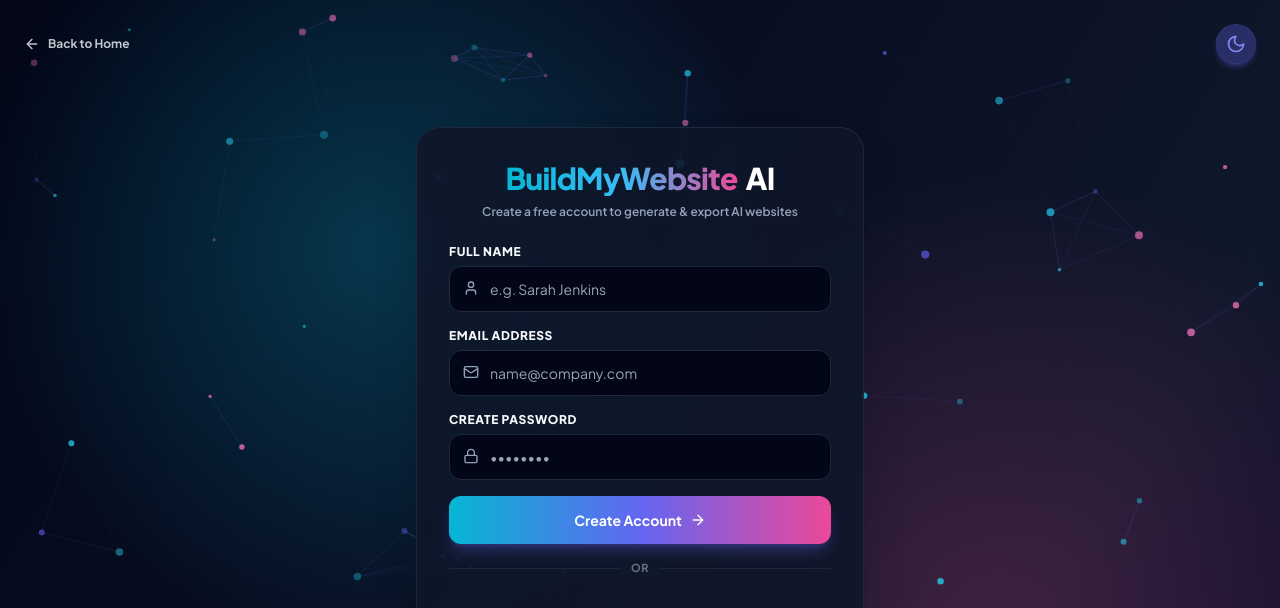
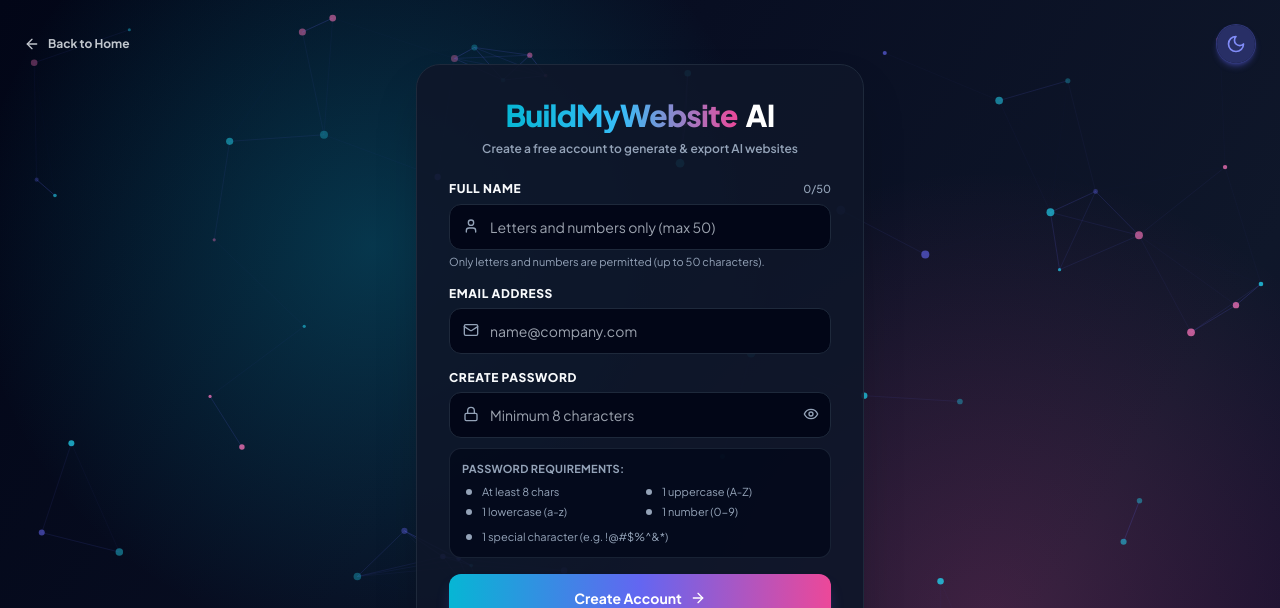
Before and after one commit to ayushchaubey85320-ai/BuildMyWebsiteAI, a React (Vite) app in the folder frontend/: page /signup in a window 1280 px wide. Shown: the top 608 px of the page. Built offline with nearby package versions, Linux system fonts and the light colour scheme; no server answers.

Commit message:
feat(auth): enforce alphanumeric max 50 chars for full name and strict 8+ char password complexity (upper, lower, number, special)

```diff
--- a/frontend/src/pages/Signup.jsx
+++ b/frontend/src/pages/Signup.jsx
@@ -1,7 +1,10 @@
 import React, { useState, useEffect } from 'react';
 import { Link, useNavigate } from 'react-router-dom';
 import { motion } from 'framer-motion';
-import { Sparkles, Mail, Lock, User, ArrowRight, Loader2, AlertCircle, ArrowLeft } from 'lucide-react';
+import {
+  Mail, Lock, User, ArrowRight, Loader2, AlertCircle, ArrowLeft,
+  Check, X, Eye, EyeOff
+} from 'lucide-react';
 import api from '../api';
 import AnimatedBackground from '../components/AnimatedBackground';
 import ThemeToggle from '../components/ThemeToggle';
@@ -13,6 +16,7 @@
   const [fullName, setFullName] = useState('');
   const [email, setEmail] = useState('');
   const [password, setPassword] = useState('');
+  const [showPassword, setShowPassword] = useState(false);
   const [loading, setLoading] = useState(false);
   const [error, setError] = useState('');
 
@@ -69,15 +73,76 @@
     }
   };
 
+  // Full name input handler: letters, numbers and spaces only, max 50 chars
+  const handleFullNameChange = (e) => {
+    const inputVal = e.target.value;
+    // Strip any character that is not a letter, number, or space
+    const filtered = inputVal.replace(/[^a-zA-Z0-9 ]/g, '').slice(0, 50);
+    setFullName(filtered);
+    if (error && error.includes('Full Name')) {
+      setError('');
+    }
+  };
+
+  // Password criteria calculations
+  const passCriteria = {
+    minLength: password.length >= 8,
+    hasLower: /[a-z]/.test(password),
+    hasUpper: /[A-Z]/.test(password),
+    hasNumber: /[0-9]/.test(password),
+    hasSpecial: /[^a-zA-Z0-9]/.test(password),
+  };
+
+  const strengthCount = Object.values(passCriteria).filter(Boolean).length;
+  const isPasswordValid = strengthCount === 5;
+
   const handleSignupSubmit = async (e) => {
     e.preventDefault();
+    setError('');
+
+    // 1. Full name validation
+    const trimmedName = fullName.trim();
+    if (!trimmedName) {
+      setError('Please enter your full name.');
+      return;
+    }
+    if (trimmedName.length > 50) {
+      setError('Full name cannot exceed 50 characters.');
+      return;
+    }
+    if (!/^[a-zA-Z0-9 ]+$/.test(trimmedName)) {
+      setError('Full name can only contain letters, numbers, and spaces.');
+      return;
+    }
+
+    // 2. Password validation
+    if (!passCriteria.minLength) {
+      setError('Password must be at least 8 characters long.');
+      return;
+    }
+    if (!passCriteria.hasLower) {
+      setError('Password must contain at least 1 lowercase letter (a-z).');
+      return;
+    }
+    if (!passCriteria.hasUpper) {
+      setError('Password must contain at least 1 uppercase letter (A-Z).');
+      return;
+    }
+    if (!passCriteria.hasNumber) {
+      setError('Password must contain at least 1 number (0-9).');
+      return;
+    }
+    if (!passCriteria.hasSpecial) {
+      setError('Password must contain at least 1 special character (e.g. !@#$%^&*).');
+      return;
+    }
+
     setLoading(true);
-    setError('');
 
     try {
       const resp = await api.post('/auth/signup', {
-        full_name: fullName,
-        email,
+        full_name: trimmedName,
+        email: email.trim().toLowerCase(),
         password
       });
 
@@ -145,18 +210,25 @@
 
           {/* Signup Form */}
           <form onSubmit={handleSignupSubmit} className="space-y-4">
+            {/* Full Name Input */}
             <div>
-              <label className="block text-xs font-extrabold uppercase tracking-wider mb-1.5" style={{ color: isLight ? '#0f172a' : '#f8fafc' }}>
-                Full Name
-              </label>
+              <div className="flex items-center justify-between mb-1.5">
+                <label className="text-xs font-extrabold uppercase tracking-wider" style={{ color: isLight ? '#0f172a' : '#f8fafc' }}>
+                  Full Name
+                </label>
+                <span className={`text-[11px] font-medium ${fullName.length === 50 ? 'text-amber-500 font-bold' : isLight ? 'text-slate-500' : 'text-slate-400'}`}>
+                  {fullName.length}/50
+                </span>
+              </div>
               <div className="relative">
                 <User className="absolute left-3.5 top-3.5 w-4 h-4 text-slate-400" />
                 <input
                   type="text"
                   required
-                  placeholder="e.g. Sarah Jenkins"
+                  maxLength={50}
+                  placeholder="Letters and numbers only (max 50)"
                   value={fullName}
-                  onChange={(e) => setFullName(e.target.value)}
+                  onChange={handleFullNameChange}
                   className={`w-full pl-10 pr-4 py-3 rounded-xl border focus:outline-none transition text-sm ${
                     isLight
                       ? 'bg-slate-50 border-slate-300 text-slate-900 focus:border-indigo-600'
@@ -164,8 +236,12 @@
                   }`}
                 />
               </div>
+              <p className={`text-[11px] mt-1 ${isLight ? 'text-slate-500' : 'text-slate-400'}`}>
+                Only letters and numbers are permitted (up to 50 characters).
+              </p>
             </div>
 
+            {/* Email Address Input */}
             <div>
               <label className="block text-xs font-extrabold uppercase tracking-wider mb-1.5" style={{ color: isLight ? '#0f172a' : '#f8fafc' }}>
                 Email Address
@@ -187,24 +263,80 @@
               </div>
             </div>
 
+            {/* Create Password Input */}
             <div>
-              <label className="block text-xs font-extrabold uppercase tracking-wider mb-1.5" style={{ color: isLight ? '#0f172a' : '#f8fafc' }}>
-                Create Password
-              </label>
+              <div className="flex items-center justify-between mb-1.5">
+                <label className="text-xs font-extrabold uppercase tracking-wider" style={{ color: isLight ? '#0f172a' : '#f8fafc' }}>
+                  Create Password
+                </label>
+                {password && (
+                  <span className={`text-[11px] font-bold ${
+                    isPasswordValid
+                      ? 'text-emerald-500'
+                      : strengthCount >= 3
+                      ? 'text-amber-500'
+                      : 'text-pink-500'
+                  }`}>
+                    {isPasswordValid ? 'Strong' : strengthCount >= 3 ? 'Medium' : 'Weak'}
+                  </span>
+                )}
+              </div>
               <div className="relative">
                 <Lock className="absolute left-3.5 top-3.5 w-4 h-4 text-slate-400" />
                 <input
-                  type="password"
+                  type={showPassword ? 'text' : 'password'}
                   required
-                  placeholder="••••••••"
+                  placeholder="Minimum 8 characters"
                   value={password}
-                  onChange={(e) => setPassword(e.target.value)}
-                  className={`w-full pl-10 pr-4 py-3 rounded-xl border focus:outline-none transition text-sm ${
+                  onChange={(e) => {
+                    setPassword(e.target.value);
+                    if (error && error.includes('Password')) setError('');
+                  }}
+                  className={`w-full pl-10 pr-10 py-3 rounded-xl border focus:outline-none transition text-sm ${
                     isLight
                       ? 'bg-slate-50 border-slate-300 text-slate-900 focus:border-indigo-600'
                       : 'bg-slate-950 border-slate-800 text-white focus:border-indigo-500'
                   }`}
                 />
+                <button
+                  type="button"
+                  onClick={() => setShowPassword(!showPassword)}
+                  className="absolute right-3 top-3.5 text-slate-400 hover:text-slate-200 transition"
+                  aria-label={showPassword ? 'Hide password' : 'Show password'}
+                >
+                  {showPassword ? <EyeOff className="w-4 h-4" /> : <Eye className="w-4 h-4" />}
+                </button>
+              </div>
+
+              {/* Password Requirements Checklist */}
+              <div className={`mt-2.5 p-3 rounded-xl border space-y-1.5 ${
+                isLight ? 'bg-slate-50 border-slate-200' : 'bg-slate-950/70 border-slate-800/80'
+              }`}>
+                <p className={`text-[11px] font-bold tracking-wide uppercase ${isLight ? 'text-slate-600' : 'text-slate-400'}`}>
+                  Password Requirements:
+                </p>
+                <div className="grid grid-cols-2 gap-1 text-[11px]">
+                  <div className={`flex items-center gap-1.5 ${passCriteria.minLength ? 'text-emerald-500 font-semibold' : isLight ? 'text-slate-500' : 'text-slate-400'}`}>
+                    {passCriteria.minLength ? <Check className="w-3.5 h-3.5 text-emerald-500 shrink-0" /> : <div className="w-1.5 h-1.5 rounded-full bg-slate-400 shrink-0 ml-1 mr-1" />}
+                    <span>At least 8 chars</span>
+                  </div>
+                  <div className={`flex items-center gap-1.5 ${passCriteria.hasUpper ? 'text-emerald-500 font-semibold' : isLight ? 'text-slate-500' : 'text-slate-400'}`}>
+                    {passCriteria.hasUpper ? <Check className="w-3.5 h-3.5 text-emerald-500 shrink-0" /> : <div className="w-1.5 h-1.5 rounded-full bg-slate-400 shrink-0 ml-1 mr-1" />}
+                    <span>1 uppercase (A-Z)</span>
+                  </div>
+                  <div className={`flex items-center gap-1.5 ${passCriteria.hasLower ? 'text-emerald-500 font-semibold' : isLight ? 'text-slate-500' : 'text-slate-400'}`}>
+                    {passCriteria.hasLower ? <Check className="w-3.5 h-3.5 text-emerald-500 shrink-0" /> : <div className="w-1.5 h-1.5 rounded-full bg-slate-400 shrink-0 ml-1 mr-1" />}
+                    <span>1 lowercase (a-z)</span>
+                  </div>
+                  <div className={`flex items-center gap-1.5 ${passCriteria.hasNumber ? 'text-emerald-500 font-semibold' : isLight ? 'text-slate-500' : 'text-slate-400'}`}>
+                    {passCriteria.hasNumber ? <Check className="w-3.5 h-3.5 text-emerald-500 shrink-0" /> : <div className="w-1.5 h-1.5 rounded-full bg-slate-400 shrink-0 ml-1 mr-1" />}
+                    <span>1 number (0-9)</span>
+                  </div>
+                </div>
+                <div className={`flex items-center gap-1.5 text-[11px] pt-0.5 ${passCriteria.hasSpecial ? 'text-emerald-500 font-semibold' : isLight ? 'text-slate-500' : 'text-slate-400'}`}>
+                  {passCriteria.hasSpecial ? <Check className="w-3.5 h-3.5 text-emerald-500 shrink-0" /> : <div className="w-1.5 h-1.5 rounded-full bg-slate-400 shrink-0 ml-1 mr-1" />}
+                  <span>1 special character (e.g. !@#$%^&*)</span>
+                </div>
               </div>
             </div>
 
@@ -220,7 +352,11 @@
 
           <div className="relative flex items-center justify-center my-4">
             <div className="border-t border-slate-700/40 w-full" />
-            <span className="bg-slate-900 px-3 text-[11px] font-bold uppercase tracking-wider text-slate-500 absolute">OR</span>
+            <span className={`px-3 text-[11px] font-bold uppercase tracking-wider absolute ${
+              isLight ? 'bg-white text-slate-500' : 'bg-slate-900 text-slate-500'
+            }`}>
+              OR
+            </span>
           </div>
 
           <div id="googleSignUpBtn" className="w-full flex justify-center"></div>
```
Also changed, not shown: frontend/src/pages/ForgotPassword.jsx (+23 -1 lines), 2 other files (tests, documents, lock files or other folders).
